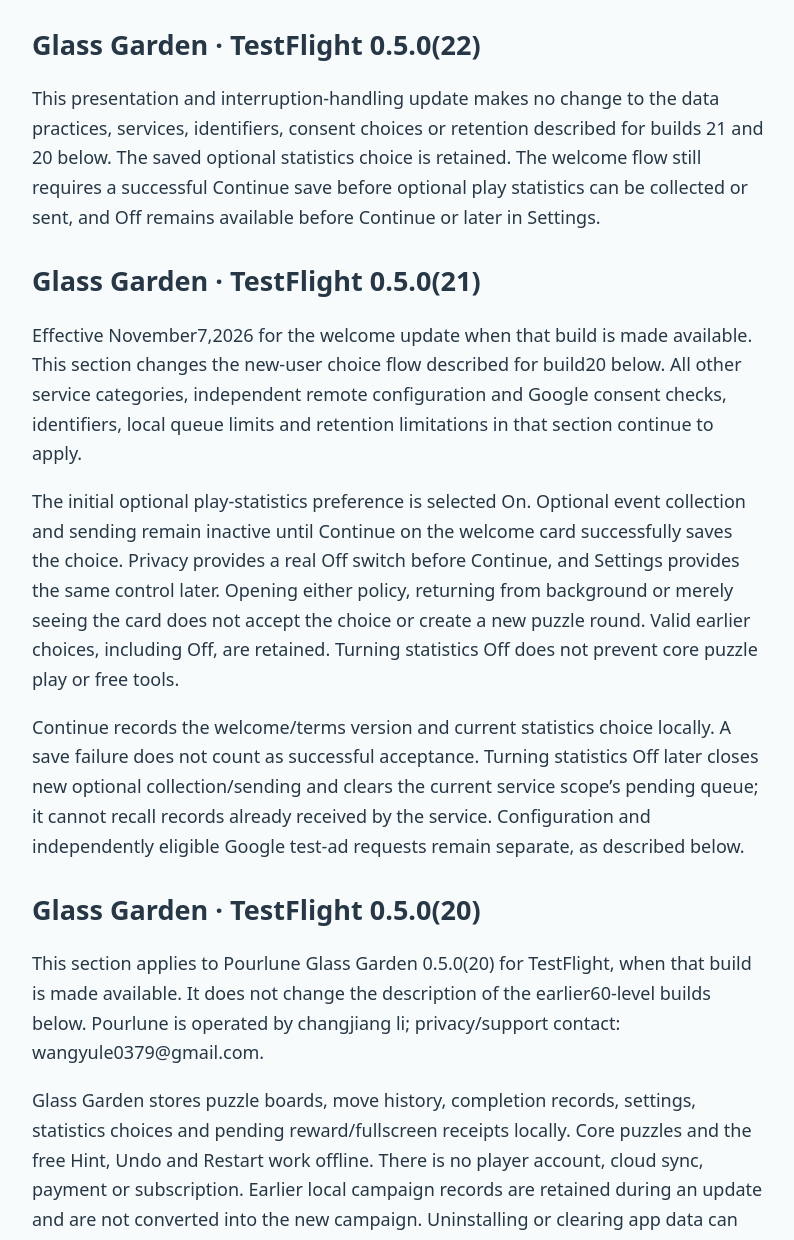
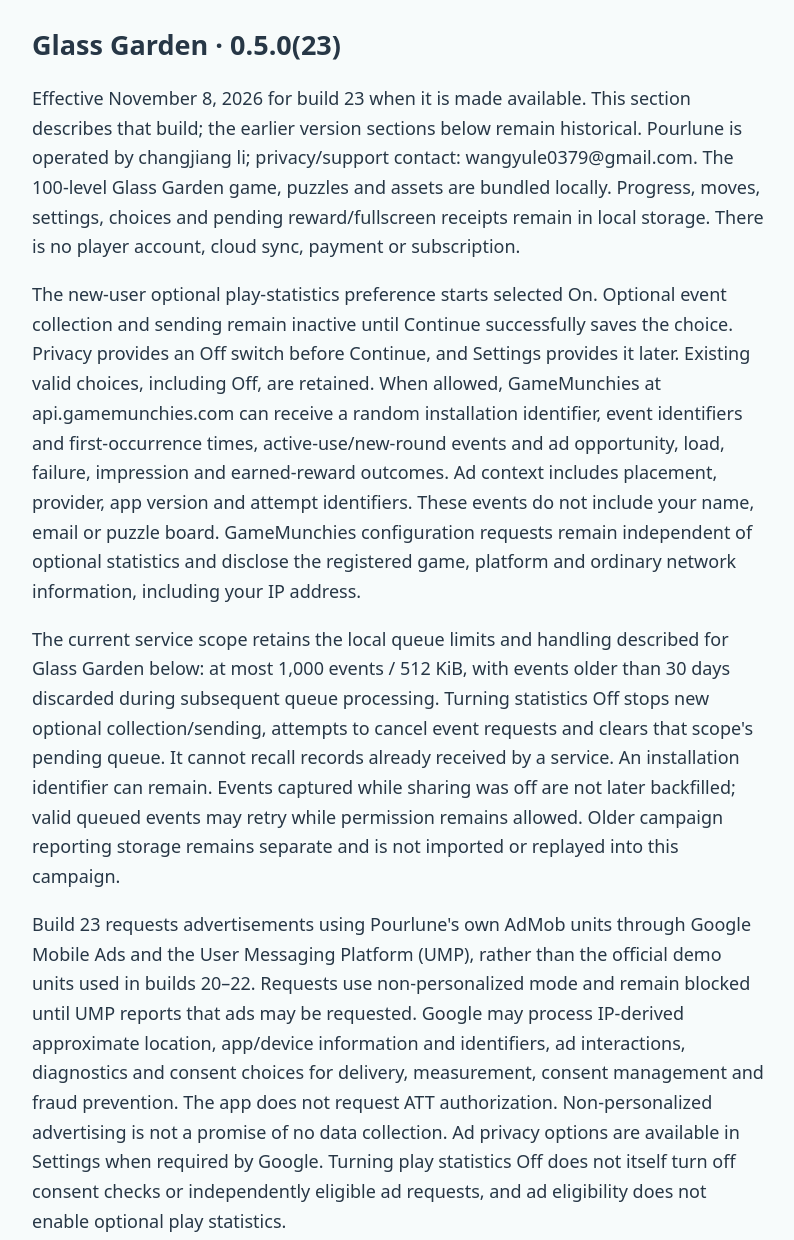
Before and after one commit to wangyule0379-max/pourlune-support, a plain HTML site: page privacy.html in a window 1280 px wide. Shown: the part 195-1435 px from the top of the page, without its empty margins (242-1036 px from the left). Drawn offline with Linux system fonts and the light colour scheme.

Commit message:
Update Glass Garden build 23 support and privacy

```diff
--- a/privacy.html
+++ b/privacy.html
@@ -12,6 +12,13 @@
 <main>
 
 <h1>Pourlune privacy policy</h1>
+<section aria-labelledby="glass-garden-23"><h2 id="glass-garden-23">Glass Garden · 0.5.0(23)</h2>
+<p>Effective November 8, 2026 for build 23 when it is made available. This section describes that build; the earlier version sections below remain historical. Pourlune is operated by changjiang li; privacy/support contact: wangyule0379@gmail.com. The 100-level Glass Garden game, puzzles and assets are bundled locally. Progress, moves, settings, choices and pending reward/fullscreen receipts remain in local storage. There is no player account, cloud sync, payment or subscription.</p>
+<p>The new-user optional play-statistics preference starts selected On. Optional event collection and sending remain inactive until Continue successfully saves the choice. Privacy provides an Off switch before Continue, and Settings provides it later. Existing valid choices, including Off, are retained. When allowed, GameMunchies at api.gamemunchies.com can receive a random installation identifier, event identifiers and first-occurrence times, active-use/new-round events and ad opportunity, load, failure, impression and earned-reward outcomes. Ad context includes placement, provider, app version and attempt identifiers. These events do not include your name, email or puzzle board. GameMunchies configuration requests remain independent of optional statistics and disclose the registered game, platform and ordinary network information, including your IP address.</p>
+<p>The current service scope retains the local queue limits and handling described for Glass Garden below: at most 1,000 events / 512 KiB, with events older than 30 days discarded during subsequent queue processing. Turning statistics Off stops new optional collection/sending, attempts to cancel event requests and clears that scope's pending queue. It cannot recall records already received by a service. An installation identifier can remain. Events captured while sharing was off are not later backfilled; valid queued events may retry while permission remains allowed. Older campaign reporting storage remains separate and is not imported or replayed into this campaign.</p>
+<p>Build 23 requests advertisements using Pourlune's own AdMob units through Google Mobile Ads and the User Messaging Platform (UMP), rather than the official demo units used in builds 20–22. Requests use non-personalized mode and remain blocked until UMP reports that ads may be requested. Google may process IP-derived approximate location, app/device information and identifiers, ad interactions, diagnostics and consent choices for delivery, measurement, consent management and fraud prevention. The app does not request ATT authorization. Non-personalized advertising is not a promise of no data collection. Ad privacy options are available in Settings when required by Google. Turning play statistics Off does not itself turn off consent checks or independently eligible ad requests, and ad eligibility does not enable optional play statistics.</p>
+<p>Unavailable consent, inventory or network does not block core puzzles or free tools. A bottle is granted only after the genuine earned-reward callback and successful local save; closing an ad alone is insufficient. This runtime does not enable Firebase Analytics, Crashlytics or Firebase Remote Config, and it does not send player data to an artwork-generation service. Earlier local records are retained without mapping the old campaign's levels to this campaign. The support, provider/international processing, retention limitations, children and website-hosting sections below continue to apply; this update adds no website forms, tracking scripts or new data-removal promises.</p>
+</section>
 <section aria-labelledby="glass-garden-22"><h2 id="glass-garden-22">Glass Garden · TestFlight 0.5.0(22)</h2>
 <p>This presentation and interruption-handling update makes no change to the data practices, services, identifiers, consent choices or retention described for builds 21 and 20 below. The saved optional statistics choice is retained. The welcome flow still requires a successful Continue save before optional play statistics can be collected or sent, and Off remains available before Continue or later in Settings.</p>
 </section>
```
